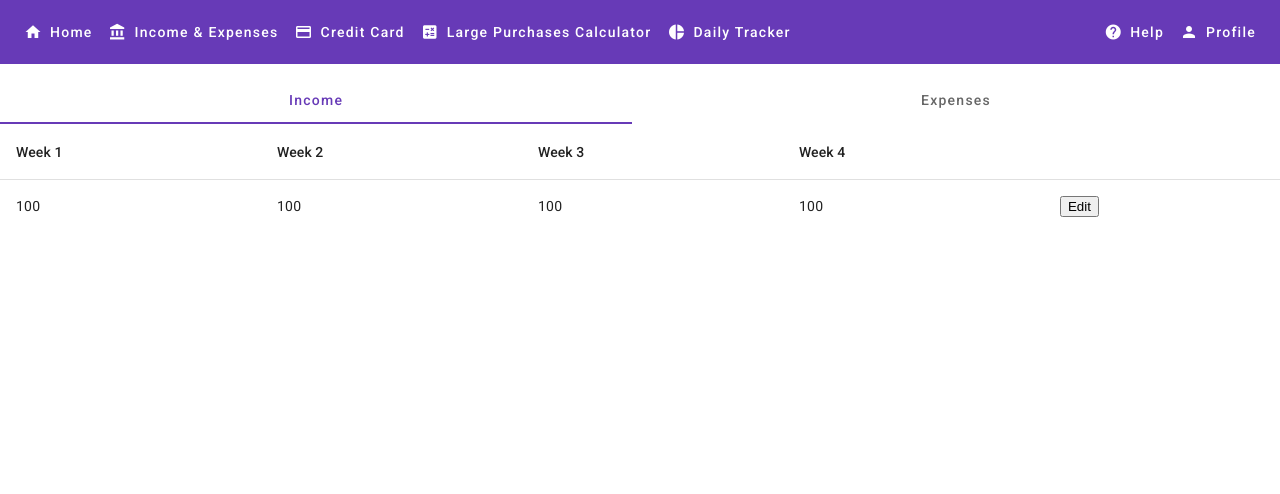
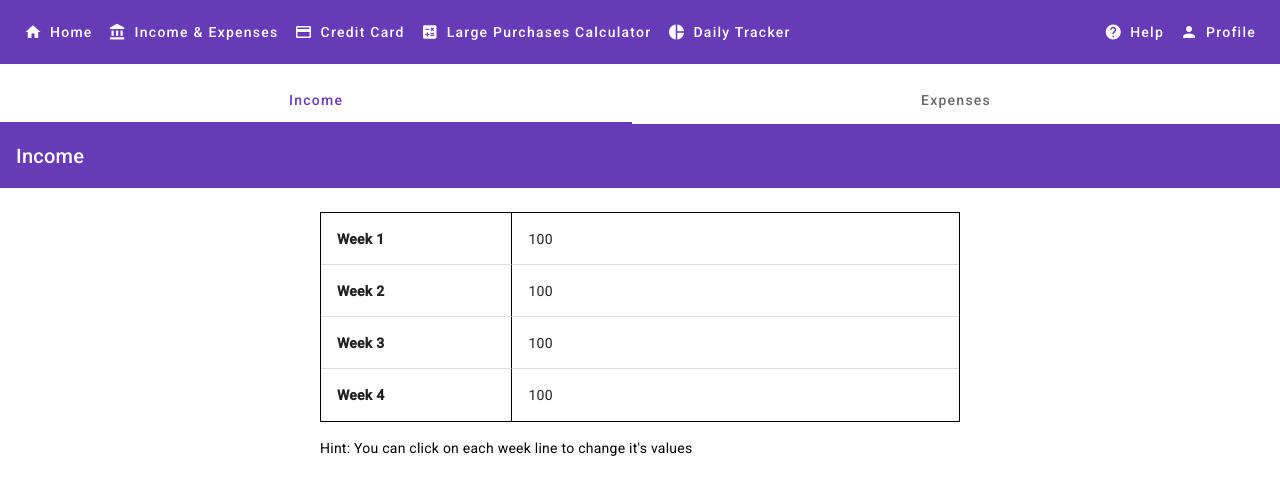
Before and after one commit to persset/budget, an Angular app: page /income in a window 1280 px wide. Shown: the top 494 px of the page. Built offline with nearby package versions, Linux system fonts and the light colour scheme.

Commit message:
Add: Setup income table at income/expenses page

```diff
--- a/src/app/income-expenses/income-expenses.component.css
+++ b/src/app/income-expenses/income-expenses.component.css
@@ -2,3 +2,18 @@
     max-width: 100vw;
     max-height: 100vh;
 }
+
+.income-div {
+    width: 50vw;
+    margin: 1.5rem auto 1.5rem;
+}
+
+.income-table {
+    border: 1px solid black;
+    margin-bottom: 1rem;
+}
+
+.mat-column-week {
+    border-right: 1px solid black;
+    width: 30%;
+}
--- a/src/app/income-expenses/income-expenses.component.html
+++ b/src/app/income-expenses/income-expenses.component.html
@@ -3,35 +3,25 @@
     <div id="page-content">
         <mat-tab-group>
             <mat-tab label="Income">
-                <table mat-table [dataSource]="dataSource">
-                    <ng-container [matColumnDef]="col.key" *ngFor="let col of columnsSchema">
-                        <th mat-header-cell *matHeaderCellDef>
-                            {{ col.label }}
-                        </th>
-                        <td mat-cell *matCellDef="let element">
-                            <div [ngSwitch]="col.type" *ngIf="!element.isEdit">
-                                <div class="btn-edit" *ngSwitchCase="'isEdit'">
-                                    <button mat-button (click)="element.isEdit = !element.isEdit">Edit</button>
-                                </div>
-                                <span *ngSwitchDefault>
-                                    {{ element[col.key] }}
-                                </span>
-                            </div>
-                            <div *ngIf="element.isEdit">
-                                <div class="btn-edit" *ngIf="col.key === 'isEdit'; else dataField">
-                                    <button mat-button (click)="element.isEdit = !element.isEdit">Done</button>
-                                </div>
-                                <ng-template #dataField>
-                                    <mat-form-field>
-                                        <input [type]="col.type" matInput [(ngModel)]="element[col.key]" />
-                                    </mat-form-field>
-                                </ng-template>
-                            </div>
-                        </td>
-                    </ng-container>
-                    <tr mat-header-row *matHeaderRowDef="displayedColumns"></tr>
-                    <tr mat-row *matRowDef="let row; columns: displayedColumns"></tr>
-                </table>
+                <mat-toolbar color="primary" id="income-toolbar">Income</mat-toolbar>
+                <div class="income-div">
+                    <table mat-table [dataSource]="dataSource" class="income-table">
+                        <!-- Week Column -->
+                        <ng-container matColumnDef="week">
+                            <th mat-header-cell *matHeaderCellDef>Week</th>
+                            <td mat-cell *matCellDef="let element"><b>{{element.week}}</b></td>
+                        </ng-container>
+
+                        <!-- Value Column -->
+                        <ng-container matColumnDef="value">
+                            <th mat-header-cell *matHeaderCellDef>Value</th>
+                            <td mat-cell *matCellDef="let element">{{element.value}}</td>
+                        </ng-container>
+                        <tr mat-row (click)="clickedRows.add(row)" [class.demo-row-is-clicked]="clickedRows.has(row)"
+                            *matRowDef="let row; columns: displayedColumns;"></tr>
+                    </table>
+                    <p>Hint: You can click on each week line to change it's values</p>
+                </div>
             </mat-tab>
             <mat-tab label="Expenses">Expenses</mat-tab>
         </mat-tab-group>
--- a/src/app/income-expenses/income-expenses.component.ts
+++ b/src/app/income-expenses/income-expenses.component.ts
@@ -2,48 +2,23 @@ import { Component } from '@angular/core';
 import { CommonModule } from '@angular/common';
 import { MatTabsModule } from '@angular/material/tabs';
 import { HeaderComponent } from '../header/header.component';
+import { FormsModule } from '@angular/forms';
+import { MatToolbarModule } from '@angular/material/toolbar';
 import { MatTableModule } from '@angular/material/table';
-import { MatFormFieldModule } from '@angular/material/form-field';
-import { MatInputModule } from '@angular/material/input';
-import { FormsModule } from '@angular/forms';
+import { MatButtonModule } from '@angular/material/button';
+import { MatIconModule } from '@angular/material/icon';
 
-const USER_DATA = [
-  {
-    week1: '100',
-    week2: '100',
-    week3: '100',
-    week4: '100',
-  },
+export interface PeriodicElement {
+  week: string;
+  value: number;
+}
+
+const ELEMENT_DATA: PeriodicElement[] = [
+  { week: 'Week 1', value: 100 },
+  { week: 'Week 2', value: 100 },
+  { week: 'Week 3', value: 100 },
+  { week: 'Week 4', value: 100 },
 ];
-
-const COLUMNS_SCHEMA = [
-  {
-    key: 'week1',
-    type: 'number',
-    label: 'Week 1',
-  },
-  {
-    key: 'week2',
-    type: 'number',
-    label: 'Week 2',
-  },
-  {
-    key: 'week3',
-    type: 'number',
-    label: 'Week 3',
-  },
-  {
-    key: 'week4',
-    type: 'number',
-    label: 'Week 4',
-  },
-  {
-    key: 'isEdit',
-    type: 'isEdit',
-    label: '',
-  },
-];
-
 @Component({
   selector: 'app-income-expenses',
   standalone: true,
@@ -51,16 +26,17 @@ const COLUMNS_SCHEMA = [
     CommonModule,
     MatTabsModule,
     HeaderComponent,
+    FormsModule,
+    MatToolbarModule,
     MatTableModule,
-    MatFormFieldModule,
-    MatInputModule,
-    FormsModule,
+    MatButtonModule,
+    MatIconModule,
   ],
   templateUrl: './income-expenses.component.html',
   styleUrls: ['./income-expenses.component.css'],
 })
 export class IncomeExpensesComponent {
-  displayedColumns: string[] = COLUMNS_SCHEMA.map((col) => col.key);
-  dataSource: any = USER_DATA;
-  columnsSchema: any = COLUMNS_SCHEMA;
+  displayedColumns: string[] = ['week', 'value'];
+  dataSource = ELEMENT_DATA;
+  clickedRows = new Set<PeriodicElement>();
 }
```
